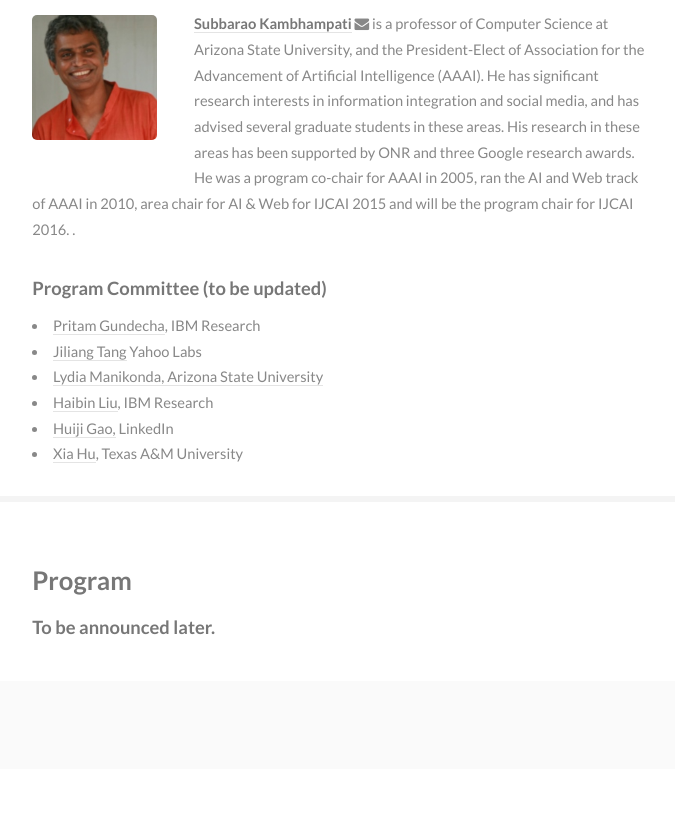
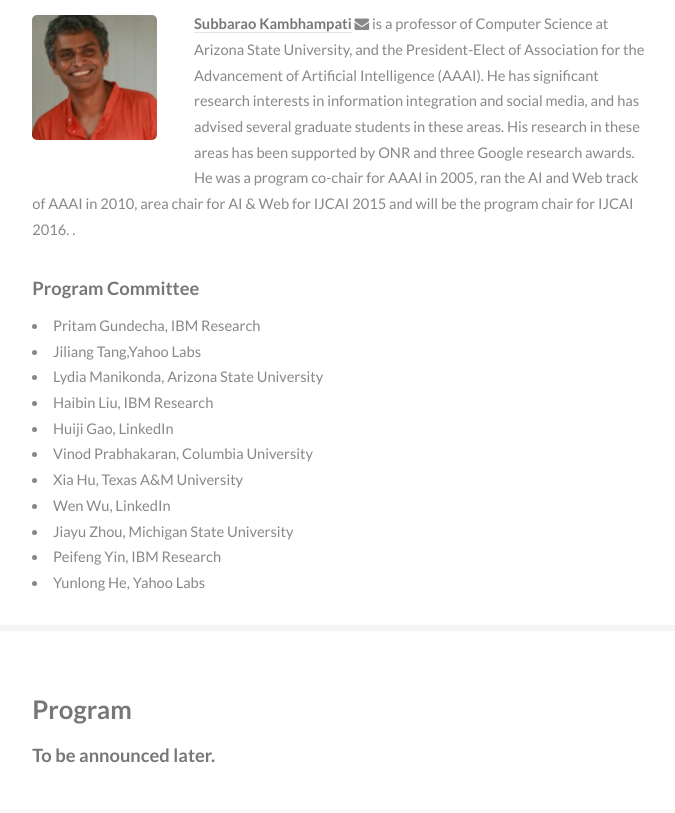
Before and after one commit to easmworkshop/easmworkshop.github.io, a plain HTML site: page index.html in a window 1280 px wide. Shown: the part 2770-3583 px from the top of the page, without its empty margins (175-850 px from the left). Before the commit the page ends 3539 px from the top, so only its background shows below. Drawn offline with Linux system fonts and the light colour scheme.

Commit message:
updated pc list

```diff
--- a/index.html
+++ b/index.html
@@ -115,13 +115,18 @@
 								<a href="mailto:rao@asu.edu" class="icon fa-envelope" target="blank"><span class="label">Email</span></a> is a professor of Computer Science at Arizona State University, and the President-Elect of Association for the Advancement of Artificial Intelligence (AAAI). He has significant research interests in information integration and social media, and has advised several graduate students in these areas. His research in these areas has been supported by ONR and three Google research awards. He was a program co-chair for AAAI in 2005,  ran the AI and Web track of AAAI in 2010, area chair for AI & Web for IJCAI 2015 and will be the program chair for IJCAI 2016.
 								.</p>
 
-								<h4>Program Committee (to be updated)</h4>
-								<li><a href="http://www.public.asu.edu/~pgundech/">Pritam Gundecha</a>, IBM Research</i>
-								<li><a href="http://www.public.asu.edu/~jtang20/">Jiliang Tang</a> Yahoo Labs</a></i>
-								<li><a href="http://www.public.asu.edu/~lmanikon/">Lydia Manikonda, Arizona State University</i>
-								<li><a href="http://www.personal.psu.edu/hul150/Welcome.html">Haibin Liu</a>, IBM Research</i>
-								<li><a href="http://www.nini2yoyo.com/">Huiji Gao,</a> LinkedIn</i>
-								<li><a href="http://www.public.asu.edu/~xiahu/">Xia Hu</a>, Texas A&M University</i>
+								<h4>Program Committee</h4>
+								<li>Pritam Gundecha, IBM Research</li>
+								<li>Jiliang Tang,Yahoo Labs</li>
+								<li>Lydia Manikonda, Arizona State University</li>
+								<li>Haibin Liu, IBM Research</li>
+								<li>Huiji Gao, LinkedIn</li>
+								<li>Vinod Prabhakaran, Columbia University</li>
+								<li>Xia Hu, Texas A&M University	</li>
+								<li>Wen Wu, LinkedIn	</li>
+								<li>Jiayu Zhou, Michigan State University	</li>
+								<li>Peifeng Yin, IBM Research</li>
+								<li>Yunlong He,	Yahoo Labs</li>
 							</div>
 						</section>
 
```
